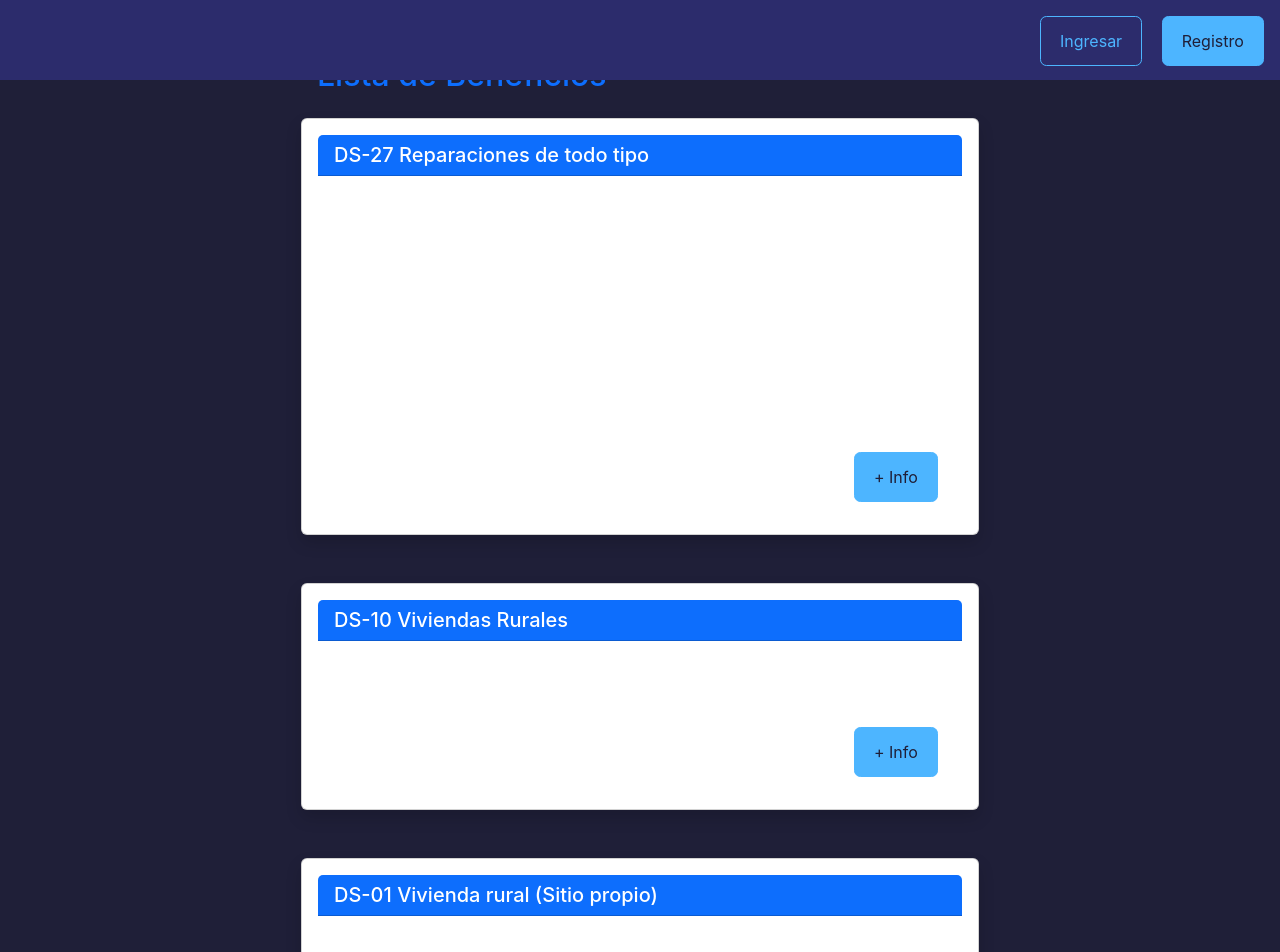
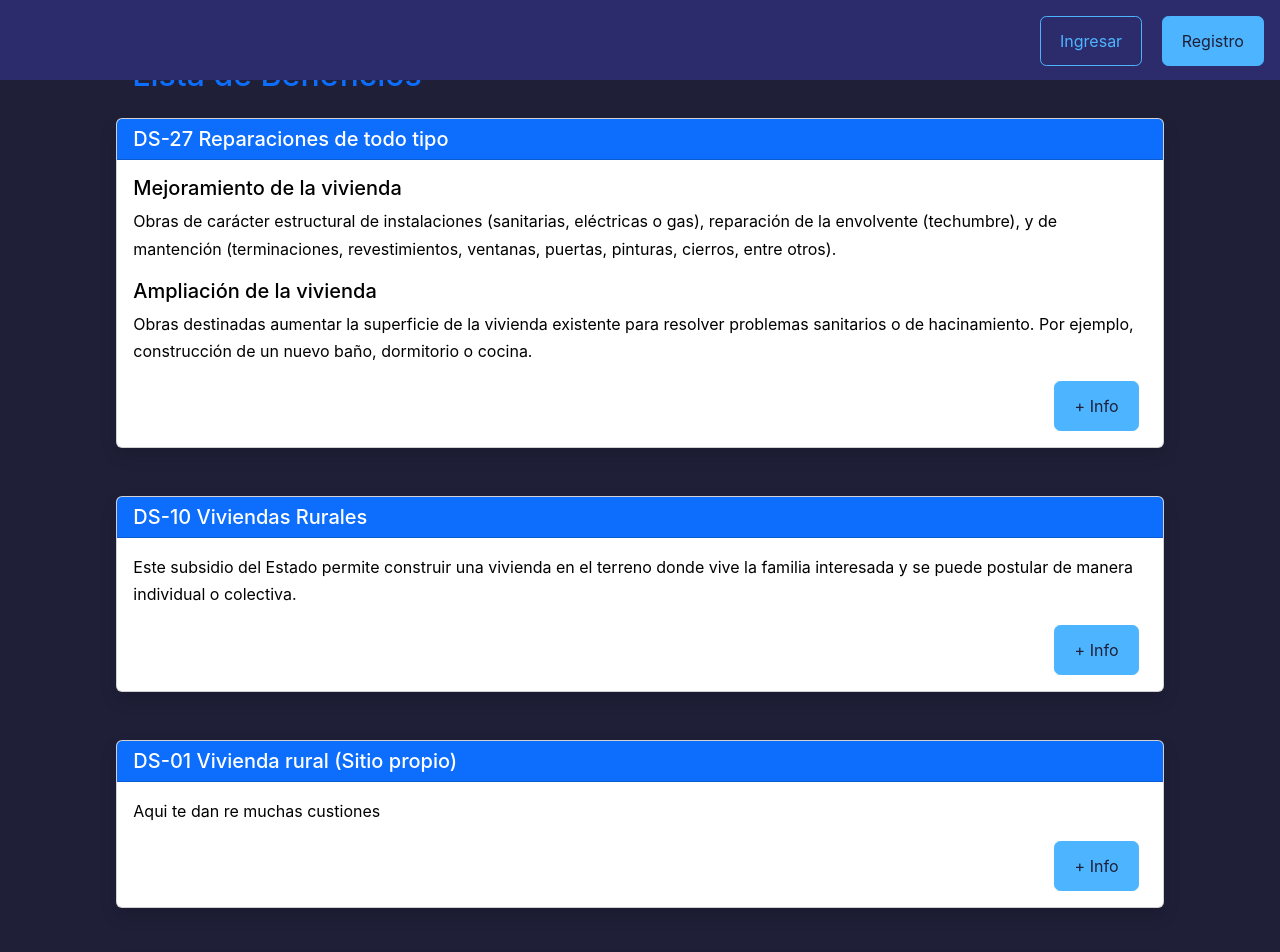
Before and after one commit to Momo-Gomez/preselecciones-app, a React (Create React App) app in the folder client/: page /subsidios in a window 1280 px wide. Shown: the top 952 px of the page. Built offline with nearby package versions, Linux system fonts and the light colour scheme.

Commit message:
Corrección Tarjetas

```diff
--- a/client/src/index.css
+++ b/client/src/index.css
@@ -14,15 +14,15 @@
   --color-bg-variant: #2c2c6c;
   --color-primary: #4db5ff;
   --color-primary-variant: rgba(77,181,255,0.4);
-  --color-white: #ffffff;
+  --color-white: #00000;
   --color-light: rgba(255,255,255,0.6);
 
   --transition: all 400ms ease;
 
   /*  TAMAÑO DE CONTENEDORES  */
-  --container-width-lg: 75%;
+  --container-width-lg: 96%;
   --container-width-md: 86%;
-  --container-width-ms: 90%;
+  --container-width-ms: 85%;
 }
 
 html {
--- a/client/src/views/Subsidios/subsidio.css
+++ b/client/src/views/Subsidios/subsidio.css
@@ -3,3 +3,10 @@
 
     box-shadow: 5px 10px 10px 5px rgba(0, 0, 0, 0.25);
   }
+
+.card-header {
+  width: 100%;
+  height: auto;
+
+  position: cover;
+}
--- a/client/src/views/Subsidios/subsidio.js
+++ b/client/src/views/Subsidios/subsidio.js
@@ -10,7 +10,7 @@ const subsidio = () => {
             <h2 className="text-primary  p-3 ">Lista de Beneficios</h2>
 
 
-            <div class="card mb-5 shadow p-3 bg-body rounded">
+            <div class="card mb-5 shadow bg-body rounded">
                 <h5 class="card-header text-bg-primary ">DS-27 Reparaciones de todo tipo</h5>
                 <div class="card-body">
                     <h5 class="card-title">Mejoramiento de la vivienda</h5>
@@ -25,7 +25,7 @@ const subsidio = () => {
 
 
 
-            <div class="card mb-5 shadow p-3 bg-body rounded">
+            <div class="card mb-5 shadow bg-body rounded">
                 <h5 class="card-header text-bg-primary">DS-10 Viviendas Rurales</h5>
                 <div class="card-body">
                     <p class="card-text">Este subsidio del Estado permite construir una vivienda en el terreno donde vive la familia interesada y se puede postular de manera individual o colectiva.</p>
@@ -35,7 +35,7 @@ const subsidio = () => {
                 </div>
             </div>
 
-            <div class="card mb-5 shadow p-3 bg-body rounded">
+            <div class="card mb-5 shadow bg-body rounded">
                 <h5 class="card-header text-bg-primary">DS-01 Vivienda rural (Sitio propio)</h5>
                 <div class="card-body">
                     <p class="card-text">Aqui te dan re muchas custiones</p>
@@ -45,7 +45,7 @@ const subsidio = () => {
                 </div>
             </div>
 
-            <div class="card mb-5 shadow p-3 bg-body rounded">
+            <div class="card mb-5 shadow bg-body rounded">
                 <h5 class="card-header text-bg-primary">DS-49 Vivienda Espacio urbano</h5>
                 <div class="card-body">
                     <p class="card-text">Este apoyo del Estado permite construir una vivienda o un conjunto de ellas (casas o departamentos) sin crédito hipotecario en sectores urbanos o rurales</p>
```
